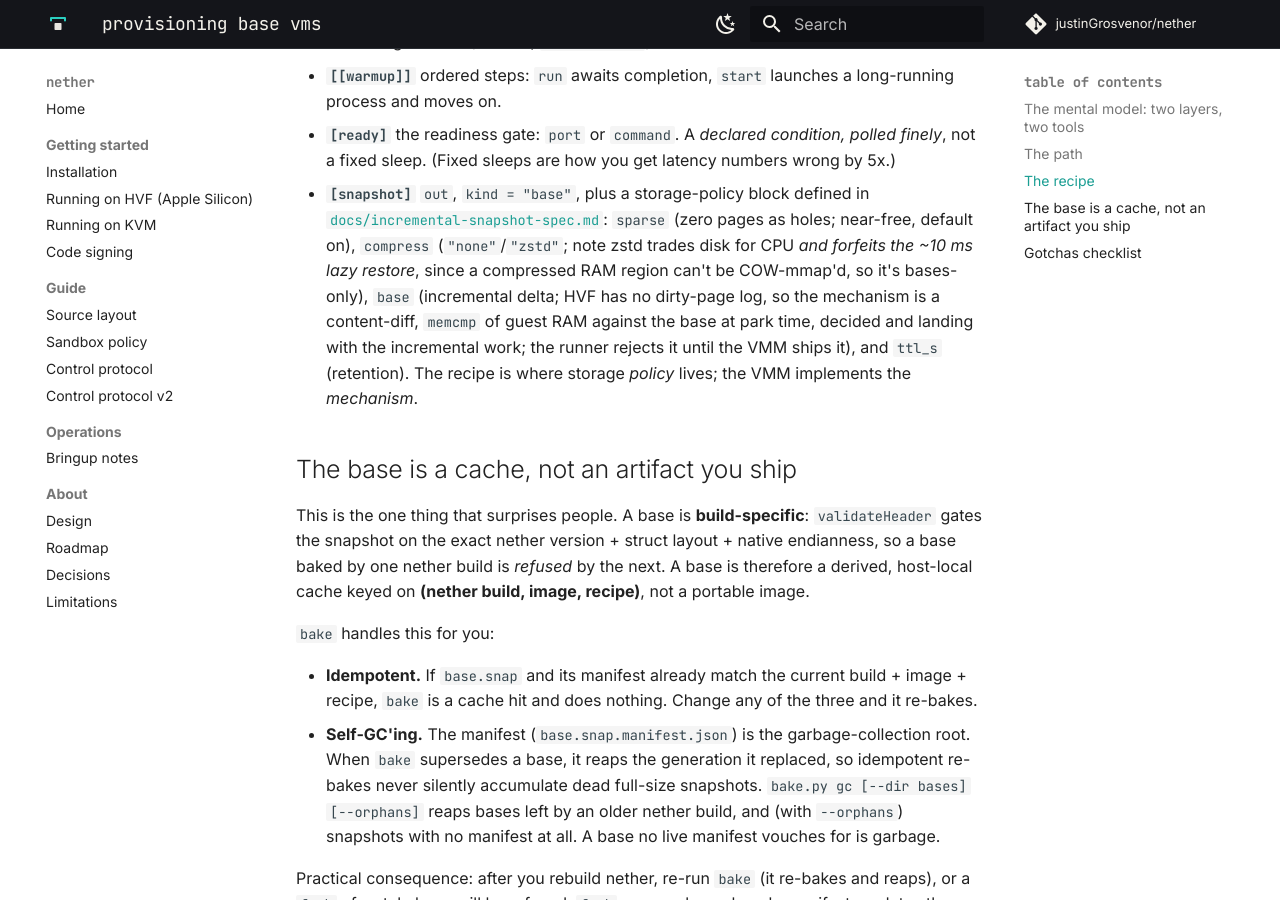
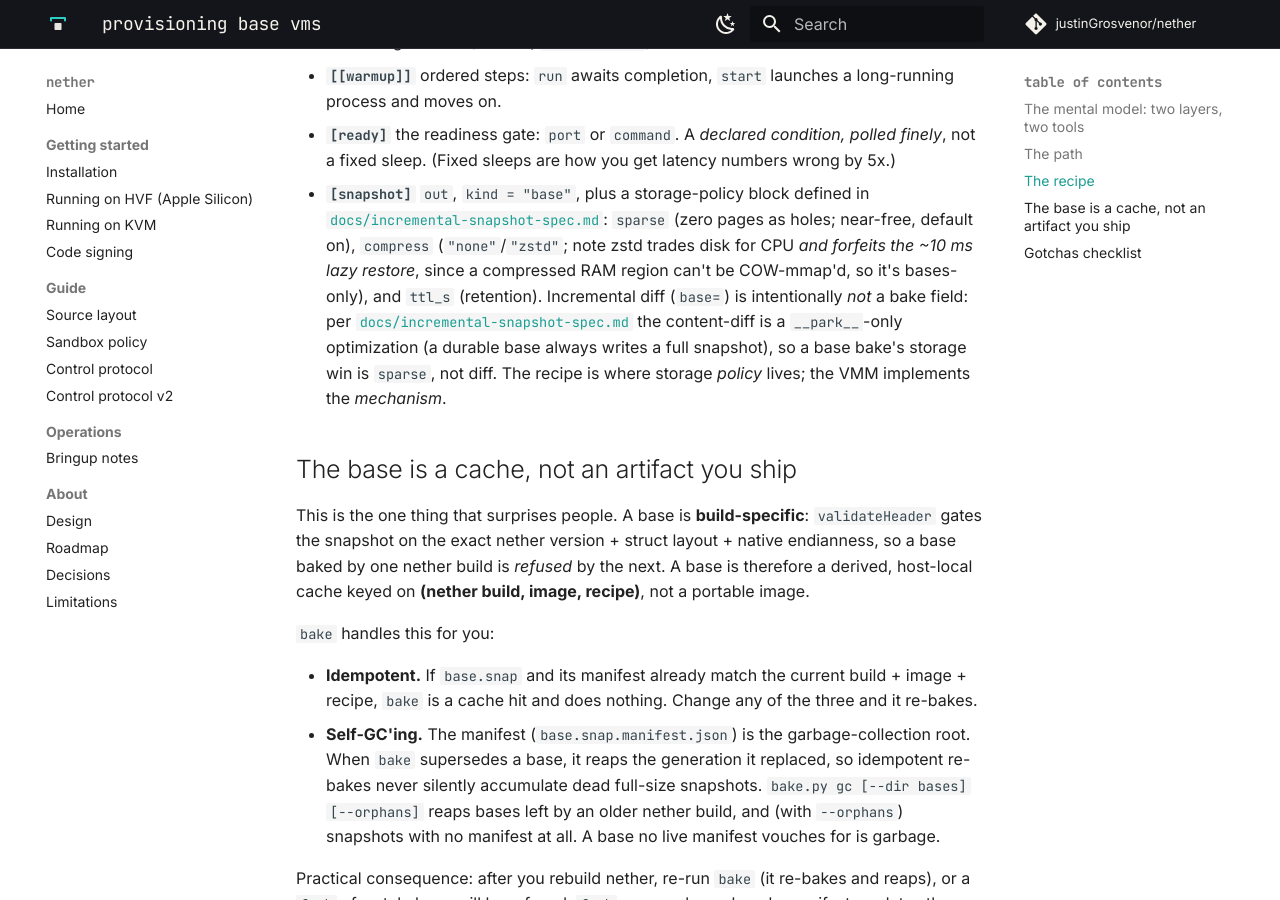
Before and after one commit to justinGrosvenor/nether, an MkDocs documentation site: the page built from docs/provisioning.md, in a window 1280 px wide and 900 px high, scrolled down 1620 px. Built offline with MkDocs 1.6.1 and Material for MkDocs 9.7.7, drawn with Linux system fonts in a browser that asks for light colours; comment, search, counter and statistics services are not loaded.

Commit message:
bake: scope [snapshot].base out of the bake recipe (park-only, per ratified interface)
The other tab ratified the capture interface: content-diff is keyed on kind==PARK, so a
durable base bake (kind=base, what `bake` produces) always writes a full snapshot and
`base=` on it degrades to full. Incremental diff is therefore a __park__-time platform
optimization, not a bake-recipe field. Exposing a field that's a guaranteed no-op for
base-kind captures is worse than omitting it, so the runner rejects `base` in a bake recipe
with that explanation, and the example + doc state that a base bake's storage win is
`sparse` (build-now, default on), not diff.

```diff
--- a/docs/provisioning.md
+++ b/docs/provisioning.md
@@ -61,10 +61,10 @@ example is [`examples/base.nether.toml`](../examples/base.nether.toml); the fiel
   [`docs/incremental-snapshot-spec.md`](incremental-snapshot-spec.md): `sparse` (zero pages
   as holes; near-free, default on), `compress` (`"none"`/`"zstd"`; note zstd trades disk for
   CPU *and forfeits the ~10 ms lazy restore*, since a compressed RAM region can't be COW-mmap'd,
-  so it's bases-only), `base` (incremental delta; HVF has no dirty-page log, so the mechanism is
-  a content-diff, `memcmp` of guest RAM against the base at park time, decided and landing with
-  the incremental work; the runner rejects it until the VMM ships it), and `ttl_s` (retention).
-  The recipe is where
+  so it's bases-only), and `ttl_s` (retention). Incremental diff (`base=`) is intentionally *not*
+  a bake field: per [`docs/incremental-snapshot-spec.md`](incremental-snapshot-spec.md) the
+  content-diff is a `__park__`-only optimization (a durable base always writes a full snapshot),
+  so a base bake's storage win is `sparse`, not diff. The recipe is where
   storage *policy* lives; the VMM implements the *mechanism*.
 
 ## The base is a cache, not an artifact you ship
```
Also changed, not shown: 2 other files.
